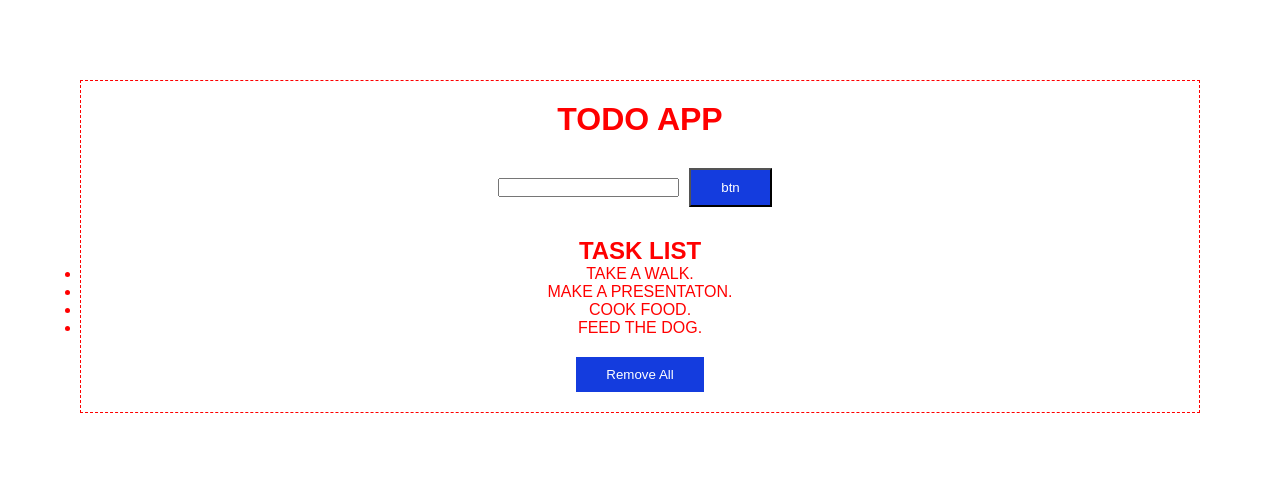
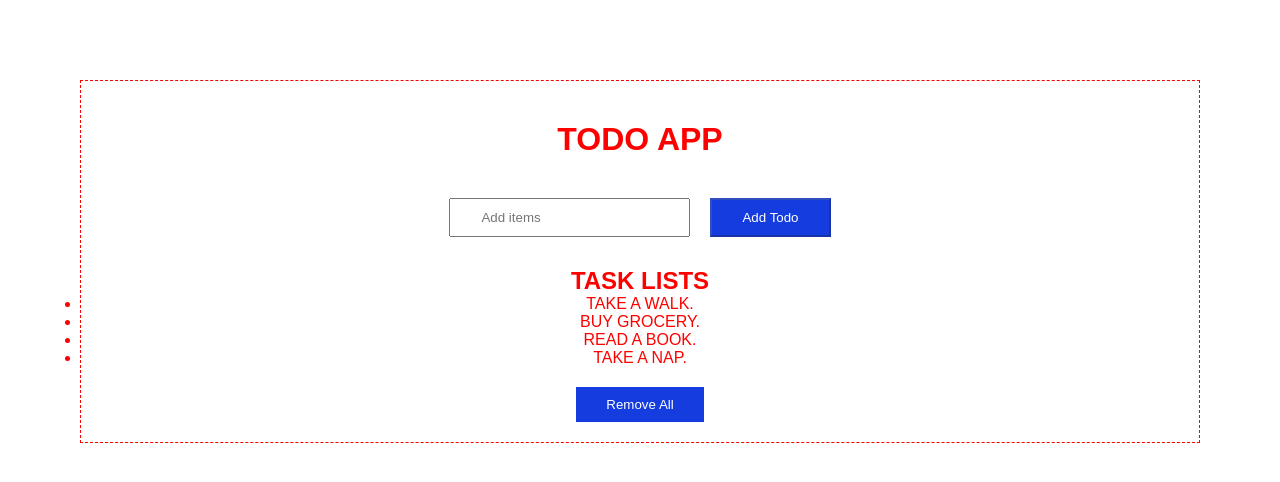
Before and after one commit to Aj23Mah/first-project, a React (Create React App) app: page / in a window 1280 px wide. Shown: the top 482 px of the page. Built offline with nearby package versions, Linux system fonts and the light colour scheme.

Commit message:
add and remove data in todo

```diff
--- a/src/Components/Todo.css
+++ b/src/Components/Todo.css
@@ -27,6 +27,10 @@
     background-color: #143cde;
     color: #fff;
 }
+.button:hover {
+    color: white;
+    background-color: black;
+}
 
 .todo-lists h3 {
     color: #f00;
--- a/src/Components/Todo.jsx
+++ b/src/Components/Todo.jsx
@@ -1,45 +1,61 @@
 import React from 'react'
 import './Todo.css'
-// import { useState } from 'react';
+import { useState } from 'react';
 
  const Todo = () => {
-//     const [input, setInput] = useState([]);
-//   const [todos, setTodos] = useState([
-//     "Take a walk.",
-//     "Buy grocery.",
-//     "Read a book.",
-//     "Take a nap.",
-//   ]);
+    const [inputData, setInputData] = useState('');
+    const [todos, setTodos] = useState([
+        "Take a walk.",
+        "Buy grocery.",
+        "Read a book.",
+        "Take a nap."
+    ]);
 
-//   console.log(input);
+  console.log(inputData);
 //   console.log(todos);
 
-//   function handleSubmit() {
-//     setTodos([...todos, input]);
-//     setInput('');
-//   }
+  function handleSubmit() {
+    setTodos([...todos, inputData]);
+    setInputData('');
+  }
+  // Remove: remove all data at once.
+  function removeall() {
+    setTodos([]);
+  }
 
   return (
     <div className='todo'>
-        <div className='todoLogo'>
+        <div className='todo-logo'>
             <h1>TODO App</h1>
         </div>
         <div className='todo-form'>
             <form>
-                <input type="text" className='text' name="task" />
-                <input type="button" className='button' value="btn" />
+                <input
+                type="text"
+                className='input'
+                placeholder='Add items'
+                value={inputData}
+                onChange = {(e) => setInputData(e.target.value)}
+                />
+                <input
+                type="button" className='button'
+                value="Add Todo"
+                disabled={!inputData}
+                onClick={handleSubmit} />
             </form>
         </div>
         <div className='todo-list'>
-            <h2>Task List</h2>
+            <h2>Task Lists</h2>
             <ul>
-                <li>Take a walk.</li>
-                <li>make a presentaton.</li>
-                <li>Cook food.</li>
-                <li>Feed the dog.</li>
+                {
+                todos.map((todo) => (
+                    <li>{todo}</li>
+                ))
+                }
             </ul>
         </div>
-        <input type="button" className='todo-removeall' value="Remove All"/>
+        <input type="button" className='todo-removeall' value="Remove All" onClick={removeall}/>
+
     </div>
   )
 }
```
